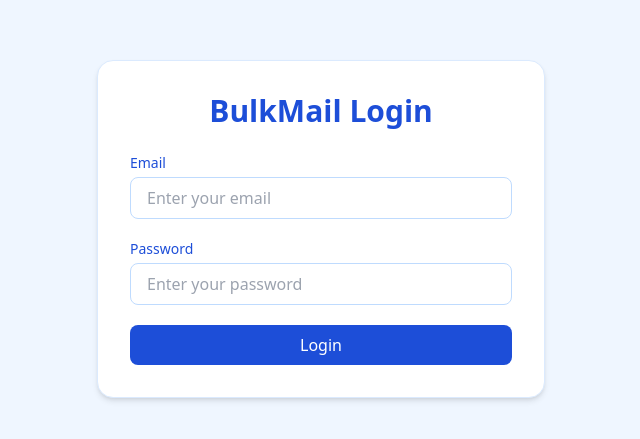
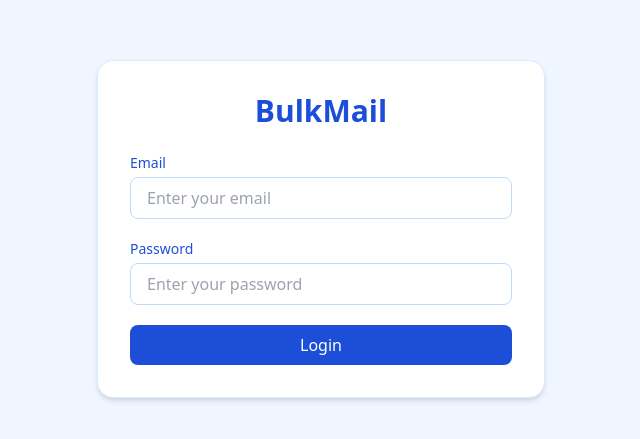
Before and after one commit to Kiran-Pro/BulkMail, a React (Vite) app in the folder client/: page / in a window 1280 px wide. Shown: the part 171-610 px from the top of the page, without its empty margins (319-959 px from the left). Built offline with nearby package versions, Linux system fonts and the light colour scheme.

Commit message:
Text change

```diff
--- a/client/src/pages/LoginPage.jsx
+++ b/client/src/pages/LoginPage.jsx
@@ -41,7 +41,7 @@ const LoginPage = () => {
     <div className="min-h-screen flex items-center justify-center bg-blue-50">
       <div className="bg-white p-8 rounded-2xl shadow-md w-full max-w-md border border-blue-100">
         <h2 className="text-3xl font-bold text-blue-700 mb-6 text-center">
-          BulkMail Login
+          BulkMail
         </h2>
 
         <form onSubmit={handleLogin} className="space-y-5">
```
